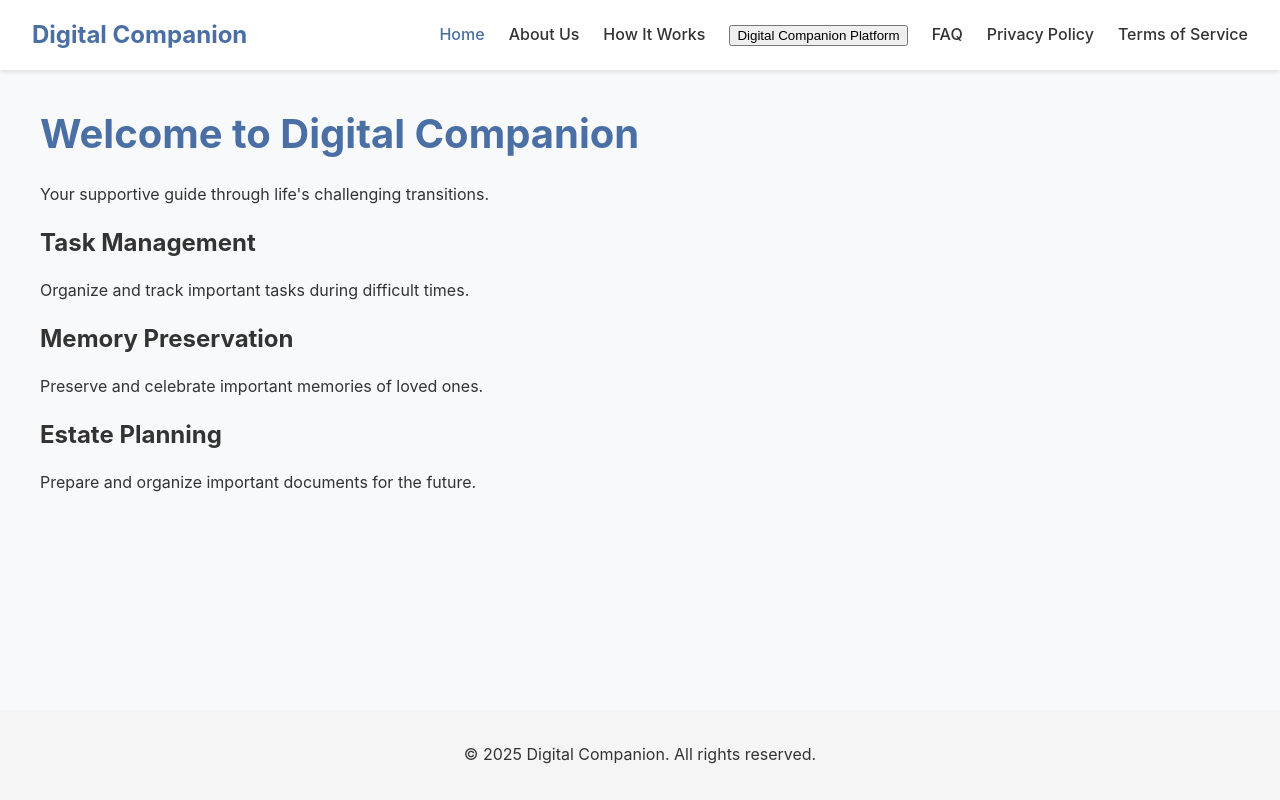
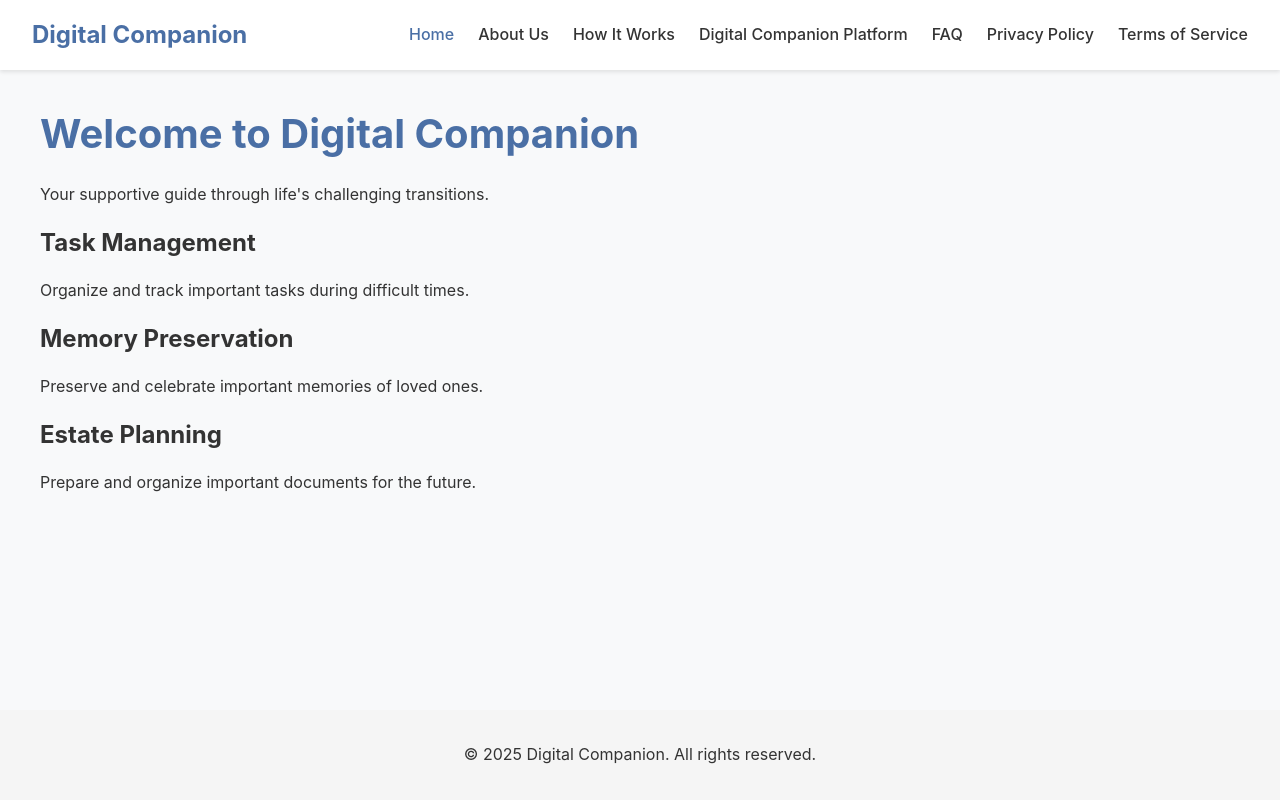
Before and after one commit to annie449/digital-companion-website, a React (Create React App) app in the folder platform/: page / in a window 1280 px wide. Built offline with nearby package versions, Linux system fonts and the light colour scheme.

Commit message:
Update GlobalNavigation.css

```diff
--- a/platform/src/components/GlobalNavigation.css
+++ b/platform/src/components/GlobalNavigation.css
@@ -30,3 +30,48 @@
 .nav-links a.active {
   color: #4a6fa5;
 }
+
+.dropdown {
+  position: relative;
+  display: inline-block;
+}
+
+.dropdown-button {
+  background-color: transparent;
+  color: #333333;
+  font-weight: 500;
+  border: none;
+  cursor: pointer;
+  padding: 0;
+  font-family: inherit;
+  font-size: inherit;
+}
+
+.dropdown-button:hover {
+  color: #4a6fa5;
+}
+
+.dropdown-content {
+  position: absolute;
+  top: 100%;
+  left: 0;
+  background-color: #ffffff;
+  min-width: 200px;
+  box-shadow: 0 8px 16px rgba(0, 0, 0, 0.1);
+  z-index: 1;
+  border-radius: 4px;
+  padding: 0.5rem 0;
+}
+
+.dropdown-content a {
+  color: #333333;
+  padding: 0.75rem 1rem;
+  text-decoration: none;
+  display: block;
+  text-align: left;
+}
+
+.dropdown-content a:hover {
+  background-color: #f8f9fa;
+  color: #4a6fa5;
+}
```
